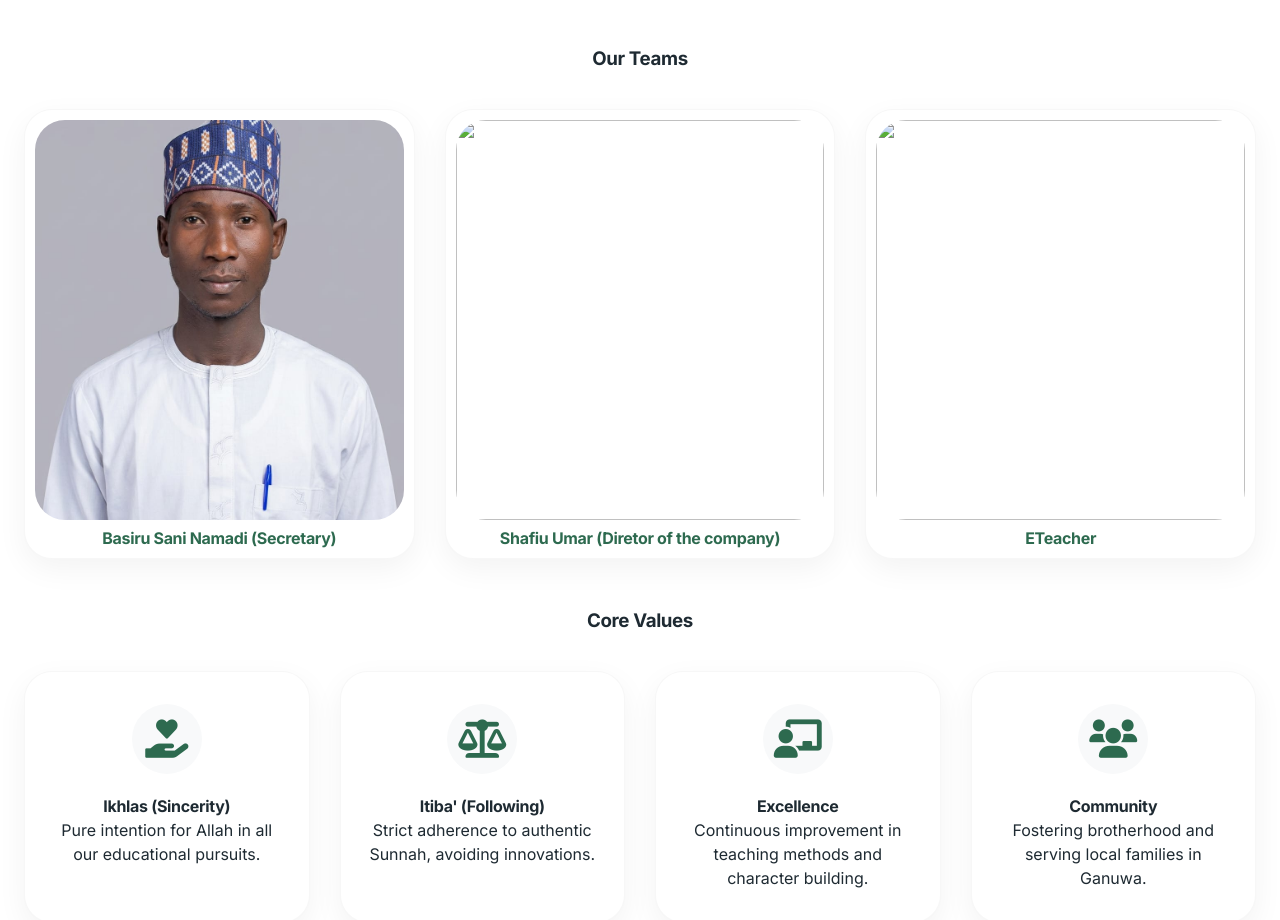
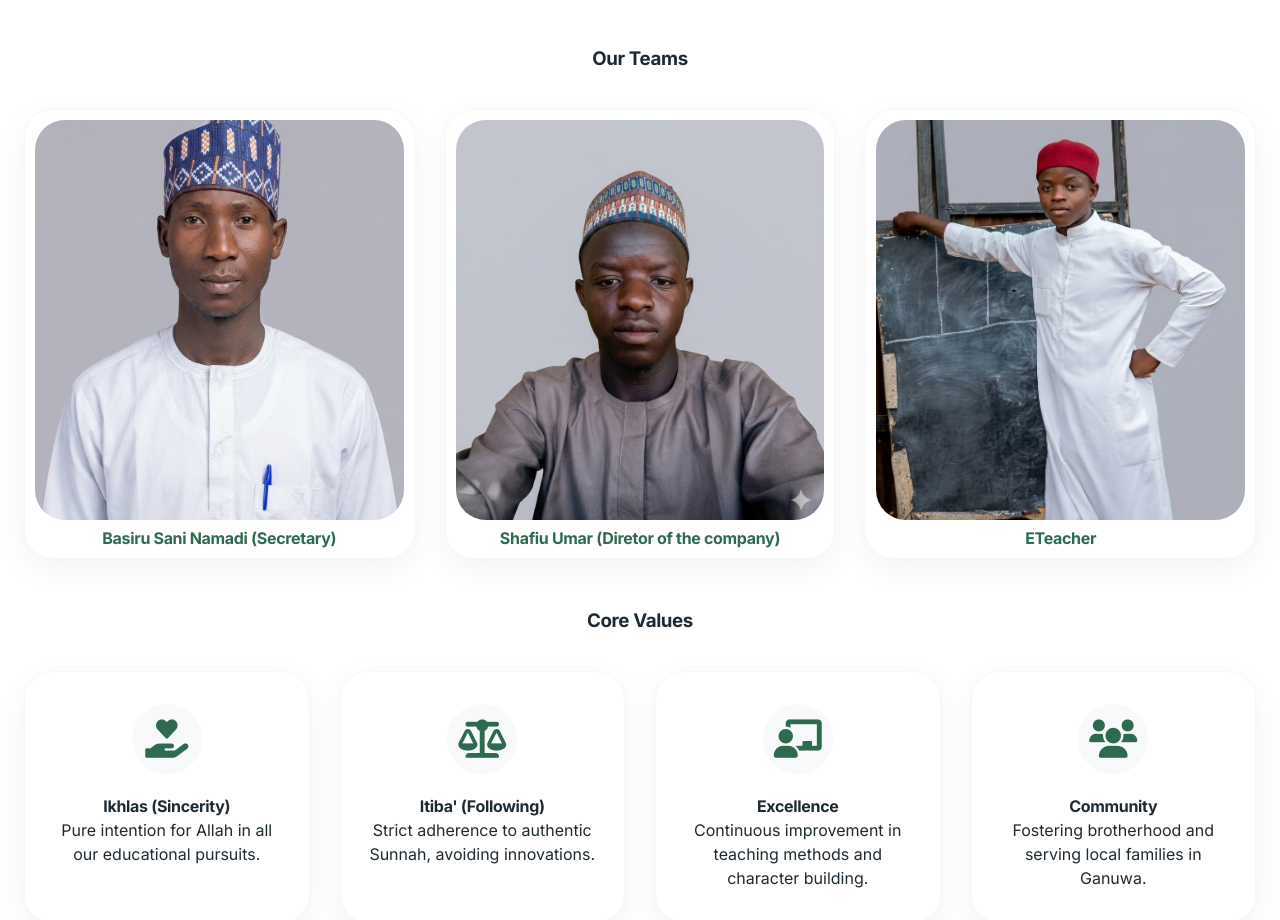
Before and after one commit to daruttahziybi/Home, a plain HTML site: page index.html in a window 1280 px wide. Shown: the part 1520-2440 px from the top of the page. Drawn offline with Linux system fonts and the light colour scheme.

Commit message:
Update index.html

```diff
--- a/index.html
+++ b/index.html
@@ -89,8 +89,8 @@
         <h3 style="text-align: center; margin-bottom: 36px;">Our Teams</h3>
         <div class="grid-values">
           <div class="value-card1"><img src="img4.jpeg" alt=""><h4>Basiru Sani Namadi (Secretary)</h4></div>
-          <div class="value-card1"><img src=".img3.jpeg" alt=""><h4>Shafiu Umar (Diretor of the company)</h4></div>
-          <div class="value-card1"><img src=".img7.jpeg" alt=""><h4>ETeacher</h4></div>
+          <div class="value-card1"><img src="img3.jpeg" alt=""><h4>Shafiu Umar (Diretor of the company)</h4></div>
+          <div class="value-card1"><img src="img7.jpeg" alt=""><h4>ETeacher</h4></div>
       </div>
       <div style="margin-top: 48px;">
         <h3 style="text-align: center; margin-bottom: 36px;">Core Values</h3>
```
